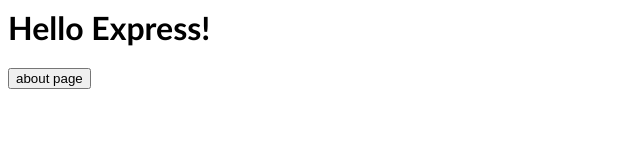
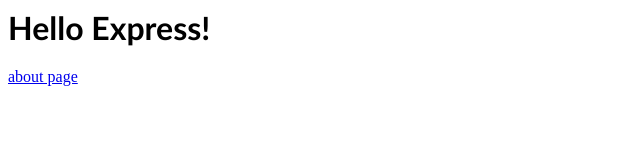
Before and after one commit to dave1780/express-simple-zz4ob3, a website: page pages/index.html in a window 1280 px wide. Shown: the whole page, without its empty margins (0-640 px from the left). Drawn offline with Linux system fonts and the light colour scheme; files that its build step writes are made by us from their sources.

Commit message:
1 file modified

```diff
--- a/pages/index.html
+++ b/pages/index.html
@@ -1,4 +1,4 @@
 <link rel="stylesheet" href="./style.css">
 <h1>Hello Express!</h1>
 
-<button href="/about">about page</button>
+<a  href="/about">about page</a>
```
